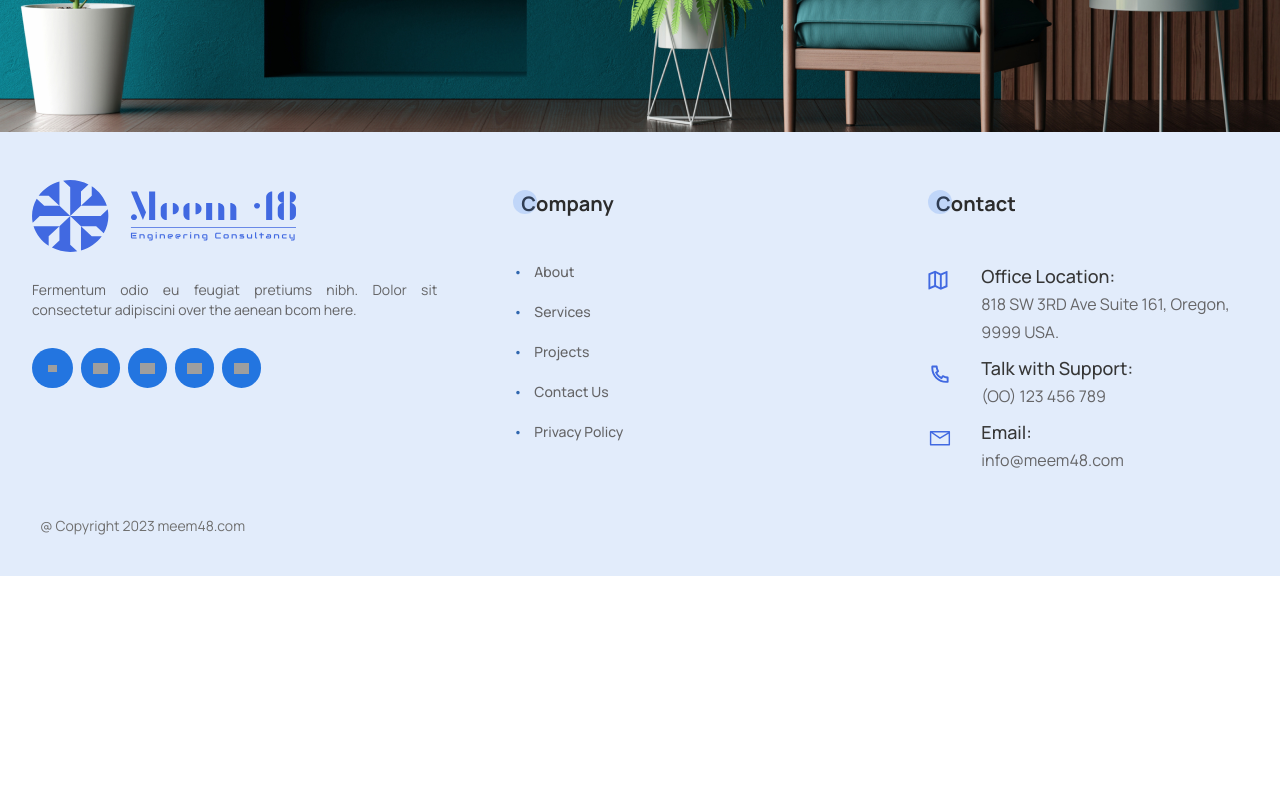
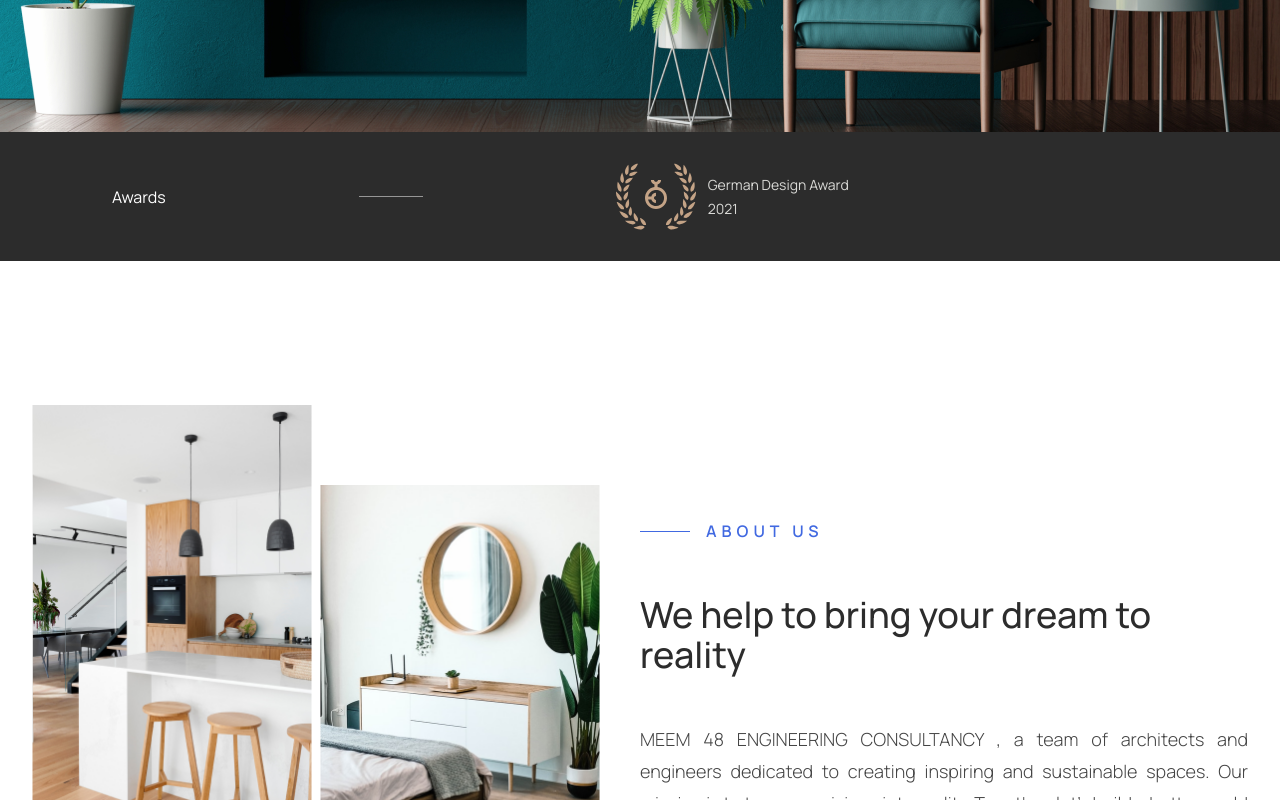
Before and after one commit to prasnaaryal/meem-48, a Next.js app: page / in a window 1280 px wide. Shown: the part 940-1740 px from the top of the page. Before the commit the page ends 1516 px from the top, so only its background shows below. Built offline with nearby package versions, Linux system fonts and the light colour scheme; grey boxes are pictures that could not be loaded.

Commit message:
awards section

```diff
--- /dev/null
+++ b/src/views/Home/Award.tsx
@@ -0,0 +1,24 @@
+function Award() {
+  return (
+    <div className="bg-head py-6 px-[112px]">
+      <div className="flex flex-col sm:flex-row gap-10 sm:gap-[193px]">
+        <div className="flex justify-center items-center">
+          <h6 className="text-white tex-base font-normal leading-8 rotate-90">
+            Awards
+          </h6>
+        </div>
+        <div className="flex justify-center items-center">
+          <div className="h-px w-16 bg-white opacity-50" />
+        </div>
+        <div className="flex justify-center items-center gap-3">
+          <img src="/assets/images/award1.svg" alt="award" />
+          <p className="text-sm text-ashGrey font-normal leading-6 w-36">
+            German Design Award 2021
+          </p>
+        </div>
+      </div>
+    </div>
+  );
+}
+
+export default Award;
--- a/src/views/Home/index.tsx
+++ b/src/views/Home/index.tsx
@@ -1,11 +1,13 @@
 import Hero from "./Hero";
+import Award from "./Award";
 import About from "./About";
 
-
-function Index(props: any) {
+function Index() {
   return (
     <div>
       <Hero />
+      <Award />
+      <About />
     </div>
   );
 }
--- a/tailwind.config.ts
+++ b/tailwind.config.ts
@@ -62,7 +62,7 @@ module.exports = {
           DEFAULT: "#707070",
         },
         ashGrey: {
-          DEFAULT: "#D8D8D8",
+          DEFAULT: "#D9D9D6",
         },
         onyx: {
           DEFAULT: "#363636",
```
Also changed, not shown: public/assets/images/award1.svg (added).
